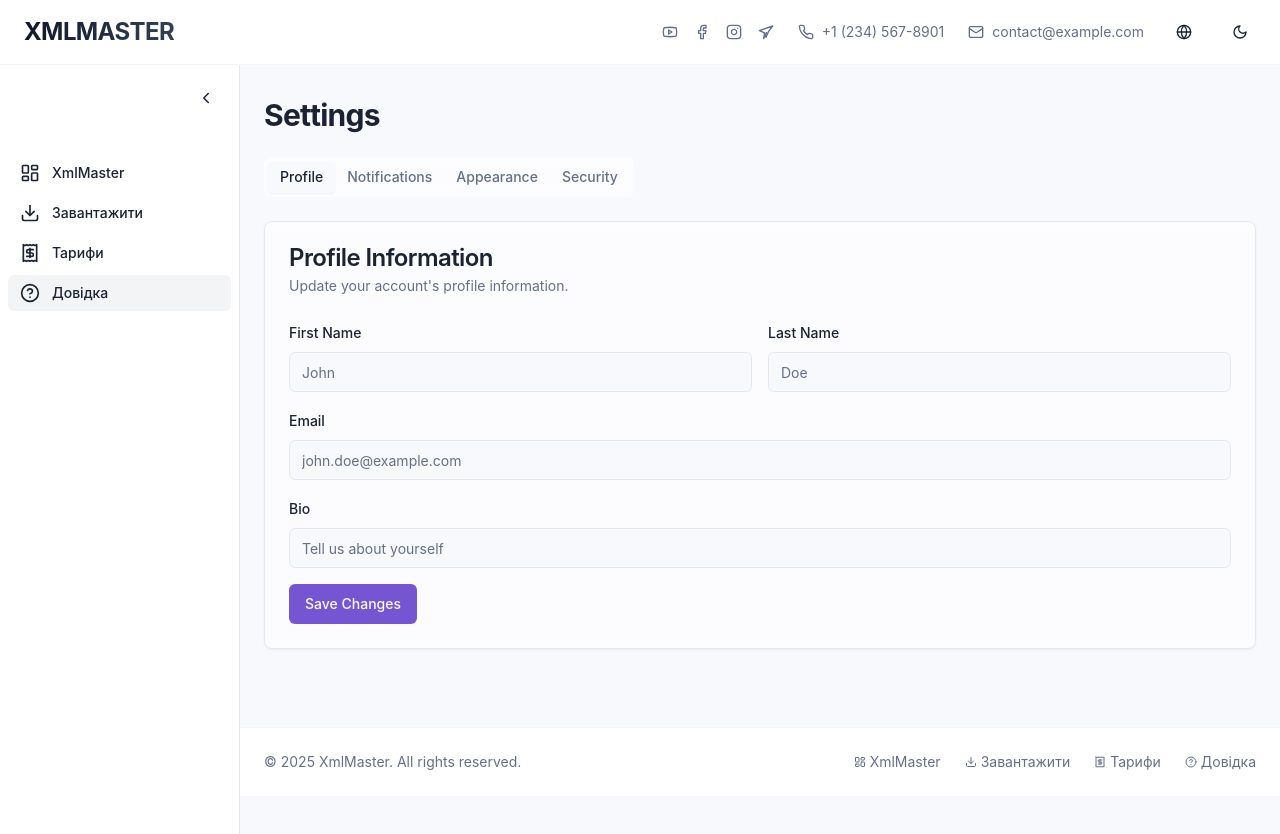
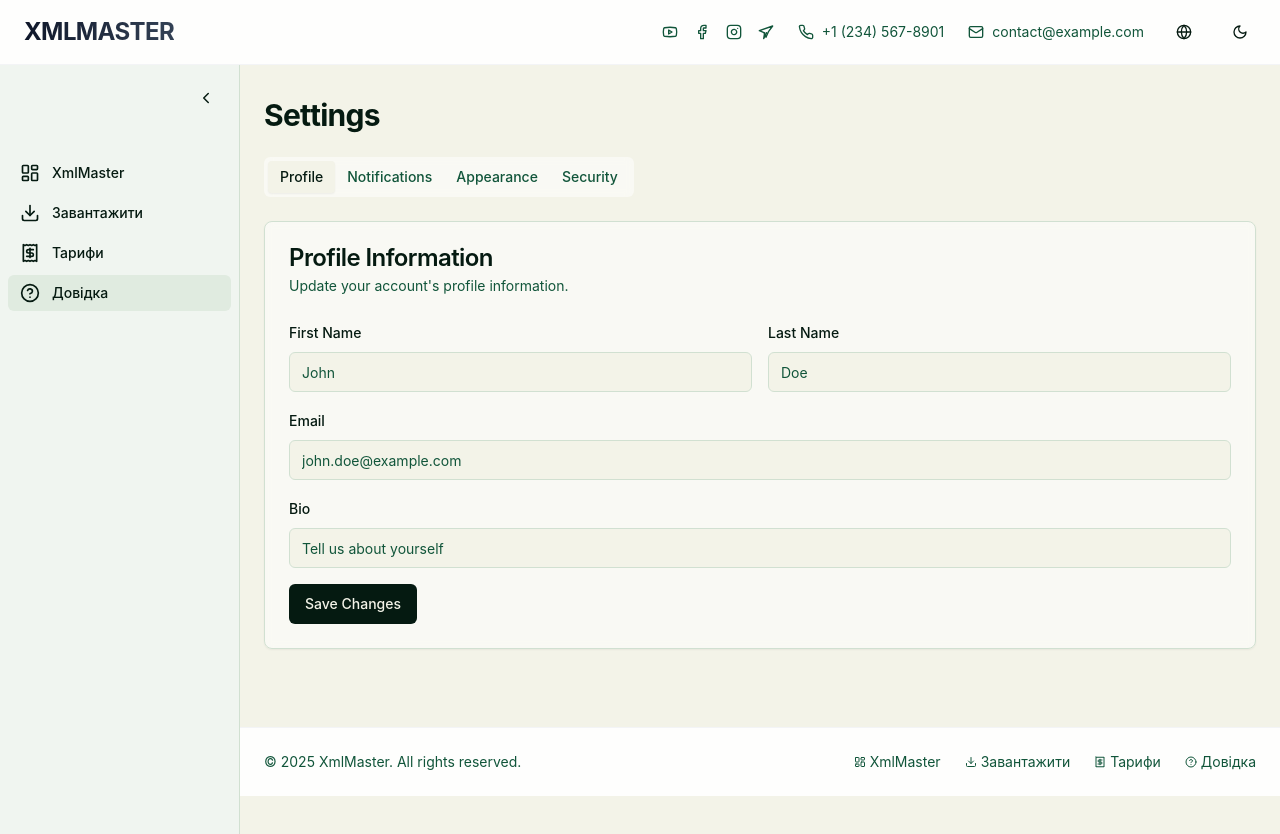
Before and after one commit to OlegFutornoi/xmlmaster, a React (Vite) app: page /introduction in a window 1280 px wide. Shown: the top 834 px of the page. Built offline with nearby package versions, Linux system fonts and the light colour scheme; a web font is replaced by a local one.

Commit message:
Create tariff settings file and styling
Create a tariff settings file to allow modification of any element and create page styling based on specified colors.

```diff
--- a/src/config/colorSettings.ts
+++ b/src/config/colorSettings.ts
@@ -12,14 +12,14 @@ interface ColorScheme {
 
 export const colorSchemes: Record<string, ColorScheme> = {
   default: {
-    primary: "#6a5acd", // SlateBlue
-    secondary: "#e6c619", // Gold
-    accent: "#2ec4b6", // Teal
+    primary: "#051A09", // Dark Green - from user
+    secondary: "#DDE7DD", // Light Green - from user
+    accent: "#F3F2E7", // Cream - from user
     neutral: "#4a5568", // Gray
-    background: "#f7fafc", // Light Gray
-    text: "#2d3748", // Dark Gray
-    border: "#e2e8f0", // Light Gray
-    hover: "#f1f5f9", // Lightest Gray
+    background: "#F3F2E7", // Cream - from user
+    text: "#051A09", // Dark Green - from user
+    border: "#DDE7DD", // Light Green - from user
+    hover: "#EAE9DE", // Lighter Cream
   },
   ocean: {
     primary: "#0ea5e9", // Sky Blue
--- a/src/index.css
+++ b/src/index.css
@@ -5,83 +5,83 @@
 
 @layer base {
   :root {
-    --background: 220 33% 98%;
-    --foreground: 220 33% 15%;
+    --background: 60 30% 93%;
+    --foreground: 156 67% 6%;
 
-    --card: 0 0% 100%;
-    --card-foreground: 220 33% 15%;
+    --card: 60 30% 93%;
+    --card-foreground: 156 67% 6%;
 
-    --popover: 0 0% 100%;
-    --popover-foreground: 220 33% 15%;
+    --popover: 60 30% 93%;
+    --popover-foreground: 156 67% 6%;
 
-    --primary: 256 59% 58%;
-    --primary-foreground: 0 0% 98%;
+    --primary: 156 67% 6%;
+    --primary-foreground: 60 30% 93%;
 
-    --secondary: 48 80% 50%;
-    --secondary-foreground: 0 0% 98%;
+    --secondary: 120 20% 85%;
+    --secondary-foreground: 156 67% 6%;
 
-    --muted: 220 14% 96%;
-    --muted-foreground: 220 14% 46%;
+    --muted: 120 20% 85%;
+    --muted-foreground: 156 67% 20%;
 
-    --accent: 173 64% 45%;
-    --accent-foreground: 0 0% 98%;
+    --accent: 60 30% 93%;
+    --accent-foreground: 156 67% 6%;
 
     --destructive: 0 84% 60%;
     --destructive-foreground: 0 0% 98%;
 
-    --border: 220 13% 91%;
-    --input: 220 13% 91%;
-    --ring: 256 59% 58%;
+    --border: 120 20% 85%;
+    --input: 120 20% 85%;
+    --ring: 156 67% 6%;
 
     --radius: 0.5rem;
 
-    --sidebar-background: 0 0% 100%;
-    --sidebar-foreground: 220 33% 15%;
-    --sidebar-primary: 256 59% 58%;
-    --sidebar-primary-foreground: 0 0% 98%;
-    --sidebar-accent: 220 14% 96%;
-    --sidebar-accent-foreground: 220 33% 15%;
-    --sidebar-border: 220 13% 91%;
-    --sidebar-ring: 256 59% 58%;
+    --sidebar-background: 120 20% 95%;
+    --sidebar-foreground: 156 67% 6%;
+    --sidebar-primary: 156 67% 6%;
+    --sidebar-primary-foreground: 60 30% 93%;
+    --sidebar-accent: 120 20% 90%;
+    --sidebar-accent-foreground: 156 67% 6%;
+    --sidebar-border: 120 20% 85%;
+    --sidebar-ring: 156 67% 6%;
   }
 
   .dark {
-    --background: 220 33% 10%;
-    --foreground: 220 14% 96%;
+    --background: 156 67% 6%;
+    --foreground: 60 30% 93%;
 
-    --card: 220 33% 10%;
-    --card-foreground: 220 14% 96%;
+    --card: 156 40% 10%;
+    --card-foreground: 60 30% 93%;
 
-    --popover: 220 33% 10%;
-    --popover-foreground: 220 14% 96%;
+    --popover: 156 40% 10%;
+    --popover-foreground: 60 30% 93%;
 
-    --primary: 256 59% 58%;
-    --primary-foreground: 0 0% 98%;
+    --primary: 60 30% 93%;
+    --primary-foreground: 156 67% 6%;
 
-    --secondary: 48 80% 50%;
-    --secondary-foreground: 0 0% 98%;
+    --secondary: 120 10% 20%;
+    --secondary-foreground: 60 30% 93%;
 
-    --muted: 220 14% 20%;
-    --muted-foreground: 220 14% 65%;
+    --muted: 120 10% 20%;
+    --muted-foreground: 120 20% 65%;
 
-    --accent: 173 64% 45%;
-    --accent-foreground: 0 0% 98%;
+    --accent: 120 10% 20%;
+    --accent-foreground: 60 30% 93%;
 
     --destructive: 0 84% 60%;
     --destructive-foreground: 0 0% 98%;
 
-    --border: 220 14% 20%;
-    --input: 220 14% 20%;
-    --ring: 256 59% 58%;
+    --border: 120 10% 20%;
+    --input: 120 10% 20%;
+    --ring: 120 20% 65%;
 
-    --sidebar-background: 220 33% 10%;
-    --sidebar-foreground: 220 14% 96%;
-    --sidebar-primary: 256 59% 58%;
-    --sidebar-primary-foreground: 0 0% 98%;
-    --sidebar-accent: 220 14% 20%;
-    --sidebar-accent-foreground: 220 14% 96%;
-    --sidebar-border: 220 14% 20%;
-    --sidebar-ring: 256 59% 58%;
+    --sidebar-background: 156 40% 10%;
+    --sidebar-foreground: 60 30% 93%;
+    --sidebar-primary: 60 30% 93%;
+    --sidebar-primary-foreground: 156 67% 6%;
+    --sidebar-accent: 120 10% 20%;
+    --sidebar-accent-foreground: 60 30% 93%;
+    --sidebar-border: 120 10% 20%;
+    --sidebar-ring: 120 20% 65%;
   }
 }
 
--- a/src/pages/Tariffs.tsx
+++ b/src/pages/Tariffs.tsx
@@ -1,5 +1,5 @@
 
-import React, { useState } from 'react';
+import React from 'react';
 import { Card, CardContent, CardDescription, CardFooter, CardHeader, CardTitle } from "@/components/ui/card";
 import { Button } from "@/components/ui/button";
 import { CheckCircle2, Star, CreditCard, Shield } from "lucide-react";
@@ -10,7 +10,6 @@ import { translations } from '@/config/localeSettings';
 const Tariffs = () => {
   const { language } = useLanguage();
   const t = translations[language].menu;
-  const [billingPeriod, setBillingPeriod] = useState<'monthly' | 'yearly' | 'lifetime'>('monthly');
 
   return (
     <div className="container max-w-7xl mx-auto py-12 px-4 sm:px-6 lg:px-8">
```
